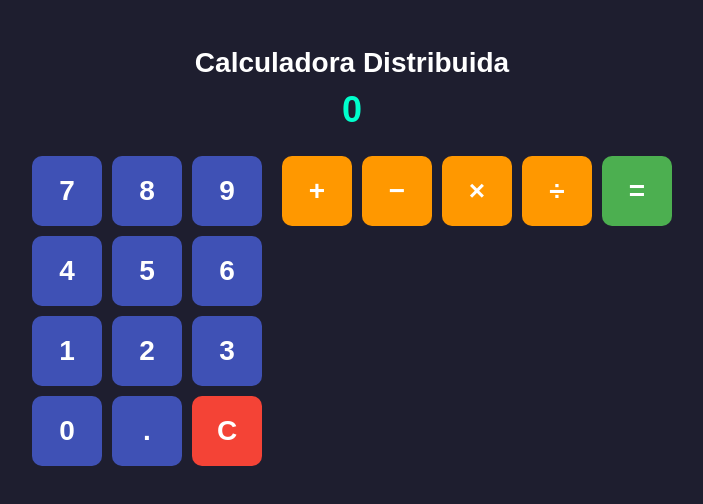
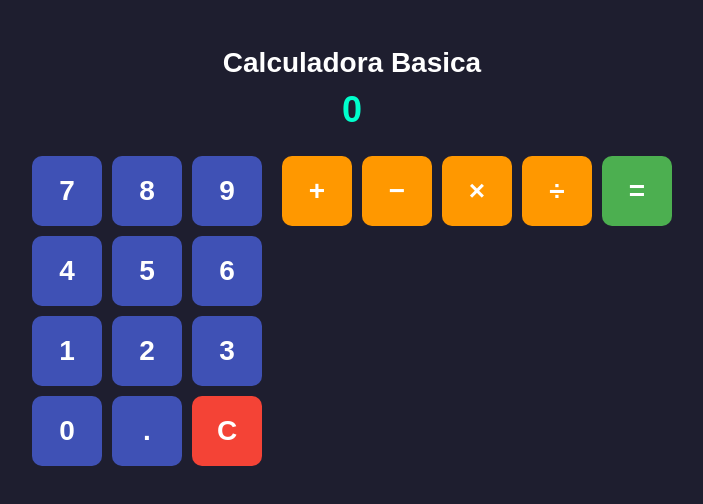
Before and after one commit to ramirez-diaz-luz-karen/LKRD_ProgramacionMovil, a website: page app vacia/index.html in a window 1280 px wide. Shown: the whole page, without its empty margins (288-991 px from the left). Drawn offline with Linux system fonts and the light colour scheme.

Commit message:
se cambio el nombre del proyecto

```diff
--- a/app vacia/index.html
+++ b/app vacia/index.html
@@ -57,7 +57,7 @@
   </style>
 </head>
 <body>
-  <h1>Calculadora Distribuida</h1>
+  <h1>Calculadora Basica</h1>
   <div id="pantalla">0</div>
   <div id="resultado"></div>
 
```
